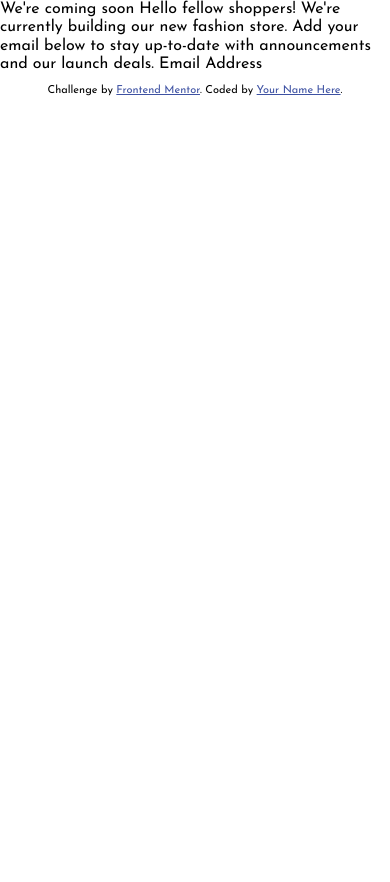
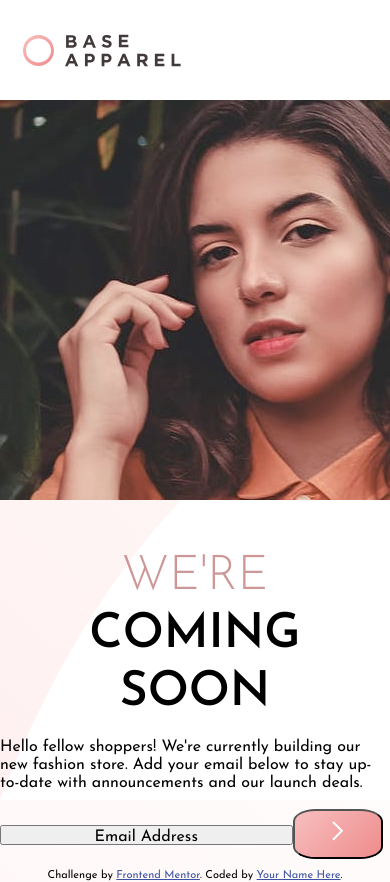
Before and after one commit to Jason-Donmoyer/Coming-Soon-Landing-Page, a plain HTML site: page index.html in a window 390 px wide. Before the commit the page ends 844 px from the top, so only its background shows below. Drawn offline with Linux system fonts and the light colour scheme.

Commit message:
started mobile styles

```diff
--- a/css/styles.css
+++ b/css/styles.css
@@ -15,4 +15,54 @@
 body {
     font-family: var(--font-josefin-sans);
     font-size: 16px;
+    height: 1vh;
+    background-image: url('../images/bg-pattern-desktop.svg');
 }
+
+header {
+    height: 100px;
+    background-color: #fff;
+    background-image: url('../images/logo.svg');
+    background-repeat: no-repeat;
+    background-position: 10% 50%;
+}
+
+.image-container {
+    height: 400px;
+    max-width: 100%;
+    background-image: url('../images/hero-desktop.jpg');
+    margin-bottom: 50px;
+}
+
+h1 {
+    font-size: 3rem;
+    text-align: center;
+    margin: 3px;
+    text-transform: uppercase;
+}
+
+h1 span {
+    display: inline;
+    color: var(--color-desaturated-red);
+    font-weight: var(--font-weight-light);
+}
+
+.email-input input {
+    height: 20px;
+    width: 75%;
+}
+
+.email-input button {
+    height: 50px;
+    width: 90px;
+    border-radius: 25%;
+    background: linear-gradient(135deg,  hsl(0, 80%, 86%), hsl(0, 74%, 74%));
+
+}
+
+.email-input button .arrow {
+    background-image: url('../images/icon-arrow.svg');
+    background-position: 50% 50%;
+    background-repeat: no-repeat;
+
+}
--- a/index.html
+++ b/index.html
@@ -18,13 +18,20 @@
   </style>
 </head>
 <body>
+  <header></header>
 
-  We're coming soon
+  <div class="image-container"></div>
 
-  Hello fellow shoppers! We're currently building our new fashion store.
-  Add your email below to stay up-to-date with announcements and our launch deals.
+  <h1 class="light-h1"><span>We're</span></h1>
+  <h1>coming</h1>
+  <h1>soon</h1>
 
-  Email Address
+  <p>Hello fellow shoppers! We're currently building our new fashion store.
+  Add your email below to stay up-to-date with announcements and our launch deals.</p>
+<div class="email-input">
+  <input type="submit" value="Email Address"><button><svg xmlns="http://www.w3.org/2000/svg" width="12" height="20"><path fill="none" stroke="#FFF" stroke-width="2" d="M1 1l8.836 8.836L1 18.671"/></svg></button>
+</div>
+
 
   <footer>
     <p class="attribution">
```
